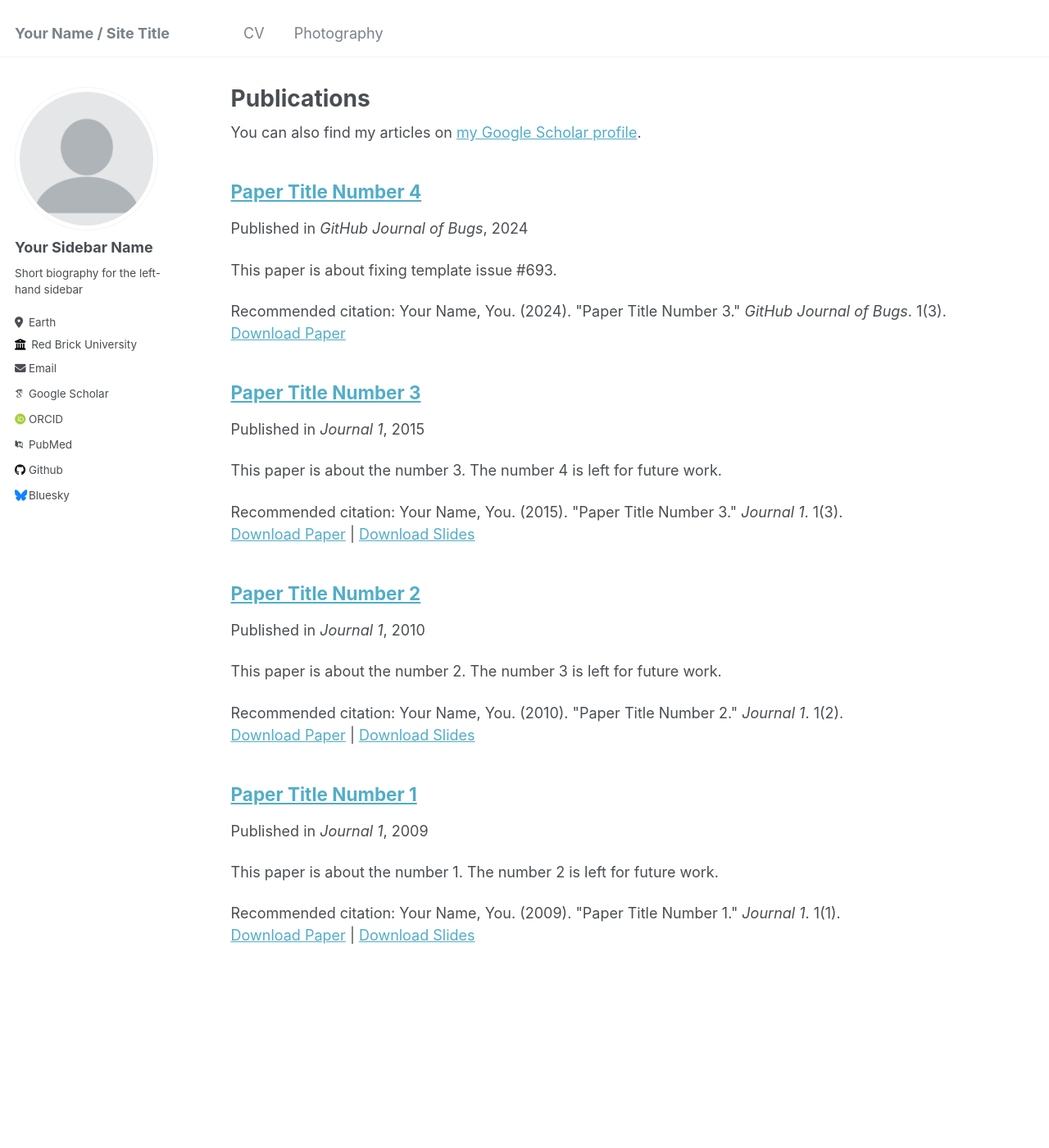
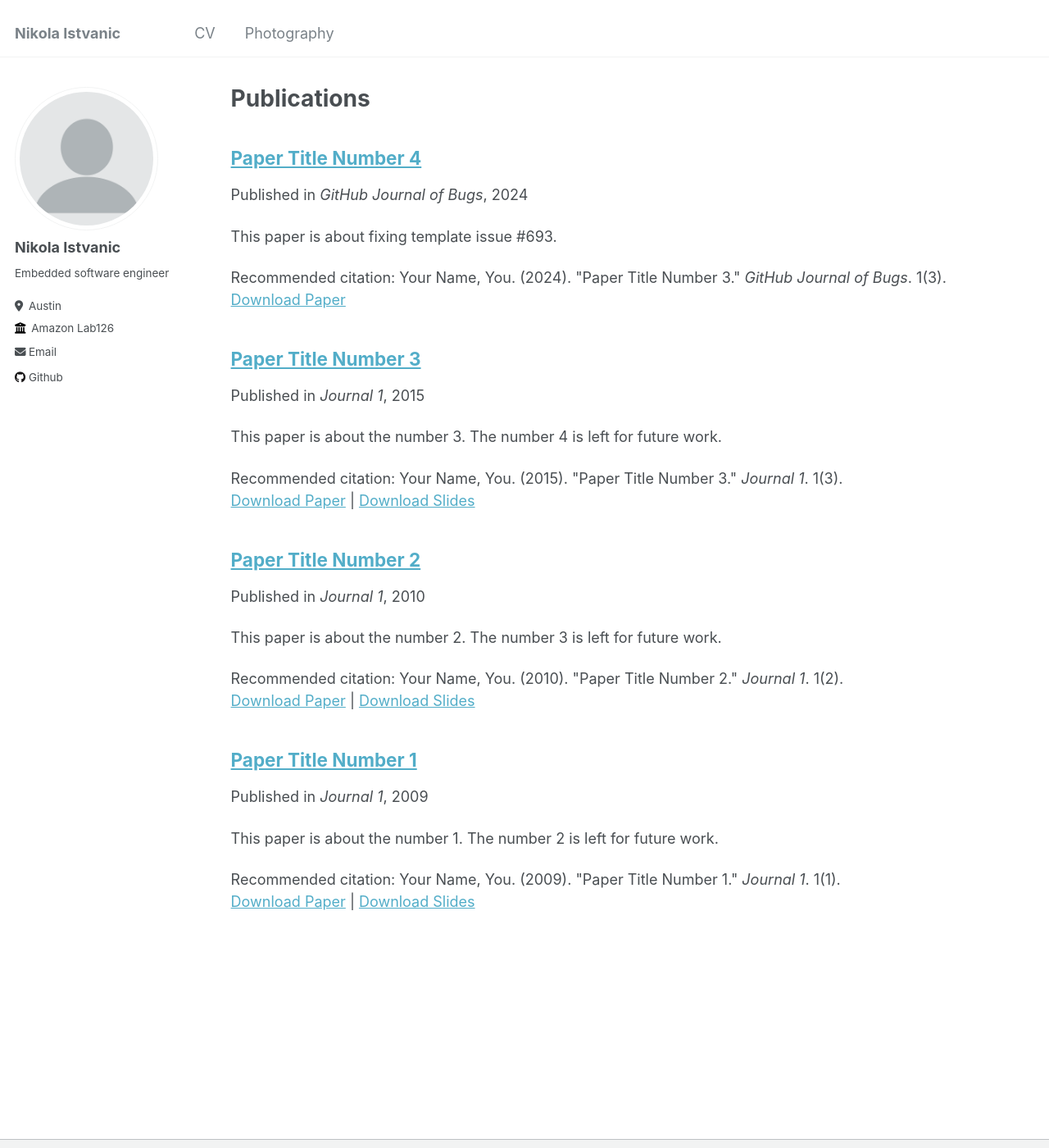
Before and after one commit to NikolaIstvanic/NikolaIstvanic.github.io, a Jekyll site: the page built from _pages/publications.md, in a window 1280 px wide and 1400 px high. Shown: the whole window at 82% size. Built offline with Jekyll 4.4.1, drawn with Linux system fonts in a browser that asks for light colours; some web fonts are replaced; some of the changed text lies outside the part shown.

Commit message:
Update _config.yml

```diff
--- a/_config.yml
+++ b/_config.yml
@@ -8,13 +8,13 @@
 
 # Basic Site Settings
 locale                   : "en-US"
-title                    : "Your Name / Site Title"
+title                    : "Nikola Istvanic"
 title_separator          : "-"
-name                     : &name "Your Name"
-description              : &description "personal description"
-url                      : https://academicpages.github.io # the base hostname & protocol for your site e.g. "https://mmistakes.github.io"
+name                     : &name "Nikola Istvanic"
+description              : &description "My personal space!"
+url                      : https://nikolaistvanic.github.io # the base hostname & protocol for your site e.g. "https://mmistakes.github.io"
 baseurl                  : "" # the subpath of your site, e.g. "/blog"
-repository               : "academicpages/academicpages.github.io"
+repository               : "nikolaistvanic.github.io"
 
 # Site Author - The following control what appear as part of the author content on the side bar.
 #               If a field is blank the icon and link will not appear, otherwise it will be shown.
@@ -22,33 +22,24 @@ repository               : "academicpages/academicpages.github.io"
 author:
   # Biographic information
   avatar           : "profile.png"
-  name             : "Your Sidebar Name"
+  name             : "Nikola Istvanic"
   pronouns         : # example: "she/her"
-  bio              : "Short biography for the left-hand sidebar"
-  location         : "Earth"
-  employer         : "Red Brick University"
+  bio              : "Embedded software engineer"
+  location         : "Austin"
+  employer         : "Amazon Lab126"
   uri              : # URL
-  email            : "none@example.org"
-
-  # Academic websites
-  arxiv            : # URL - Update with the correct link to your profile
-  googlescholar    : "https://scholar.google.com/citations?user=PS_CX0AAAAAJ"
-  impactstory      : # URL
-  orcid            : "http://orcid.org/yourorcidurl"
-  semantic         : # URL
-  pubmed           : "https://www.ncbi.nlm.nih.gov/pubmed/?term=john+snow"
-  researchgate     : # URL
+  email            : "istvanic <dot> nikola <at> gmail <dot> com"
 
   # Repositories and software development
   bitbucket        : # Username - Update with your username on the site
   codepen          : # Username
   dribbble         : # Username
-  github           : "academicpages"
+  github           : "NikolaIstvanic"
   kaggle           : # Username
   stackoverflow    : # User number or user number and name (i.e., use "1" or "1/jeff-atwood")
 
   # Social media
-  bluesky          : "bsky.app" # Replace this with you Bluesky username
+  bluesky          : # Replace this with you Bluesky username
   facebook         : # Username
   flickr           : # Username
   foursquare       : # Username
@@ -121,7 +112,7 @@ yandex_site_verification :
 
 # Social Sharing
 twitter:
-  username               : &twitter
+  username               :
 facebook:
   username               :
   app_id                 :
```
